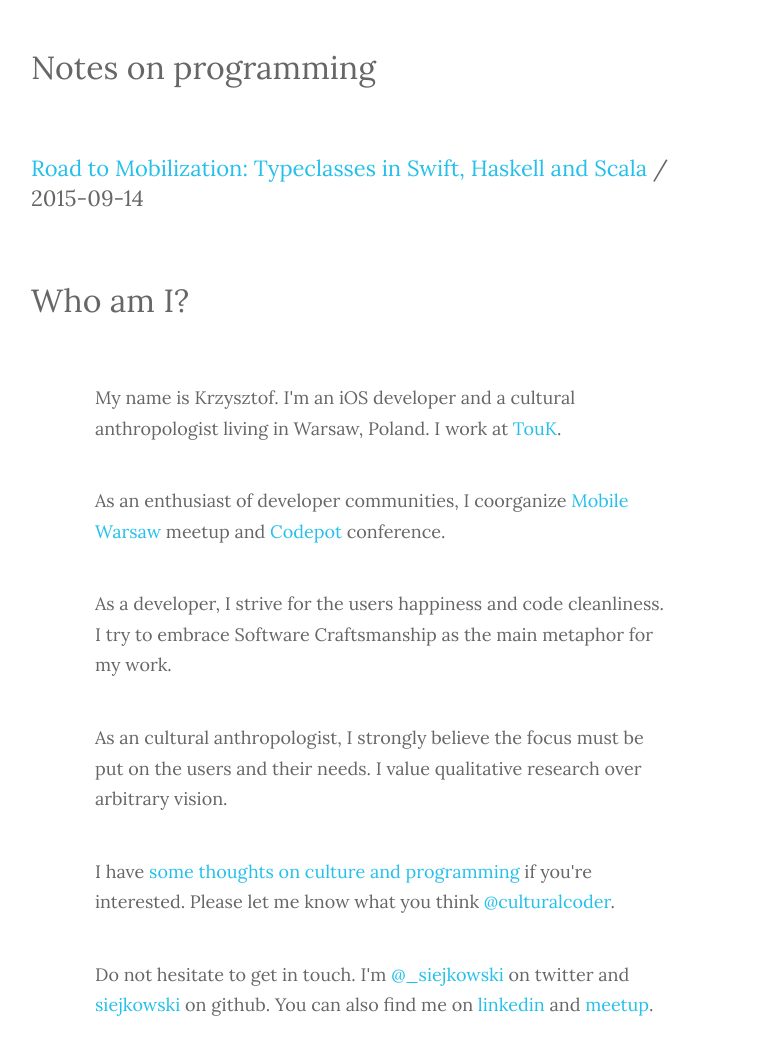
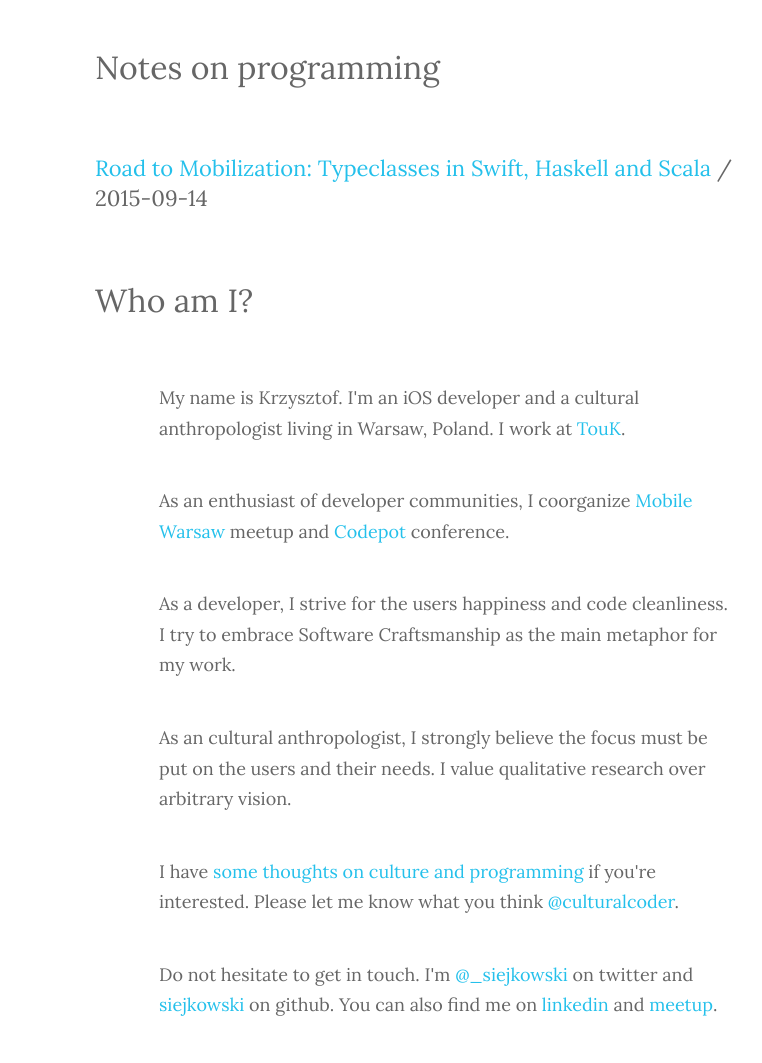
Before and after one commit to siejkowski/siejkowski.github.com, a Jekyll site: the page built from index.html, in a window 1280 px wide. Shown: the whole page, without its empty margins (225-987 px from the left). Built offline with Jekyll 4.4.1, drawn with Linux system fonts in a browser that asks for light colours; after the commit the page ends 1021 px from its top, so only the background shows below that.

Commit message:
content position fix

```diff
--- a/css/style.css
+++ b/css/style.css
@@ -84,9 +84,8 @@ a {
 }
 .content {
   max-width: 640px;
-  left: 20%;
+  margin: auto;
   width: 60%;
-  position: absolute;
 }
 pre {
   white-space: pre-wrap;
```
